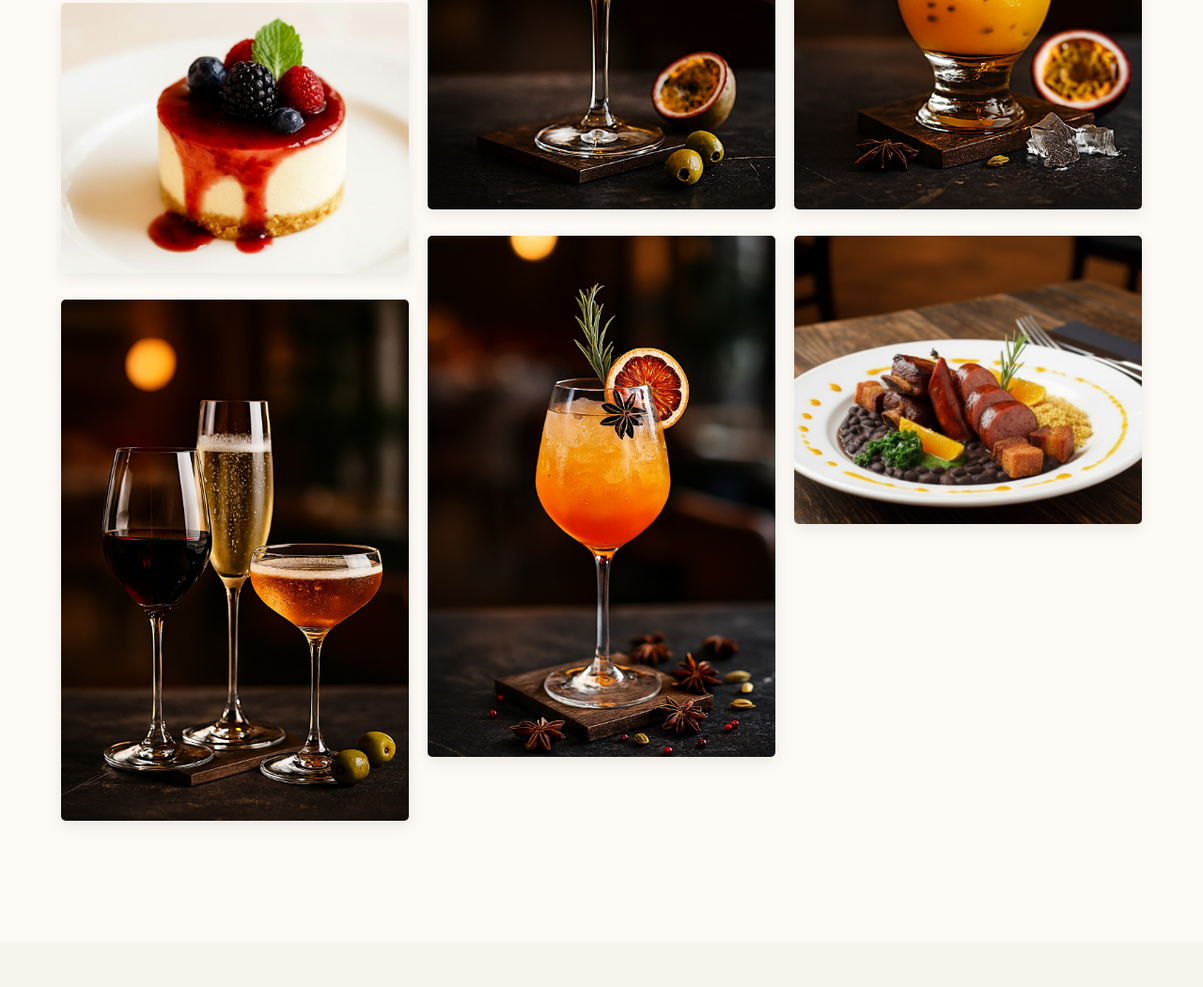
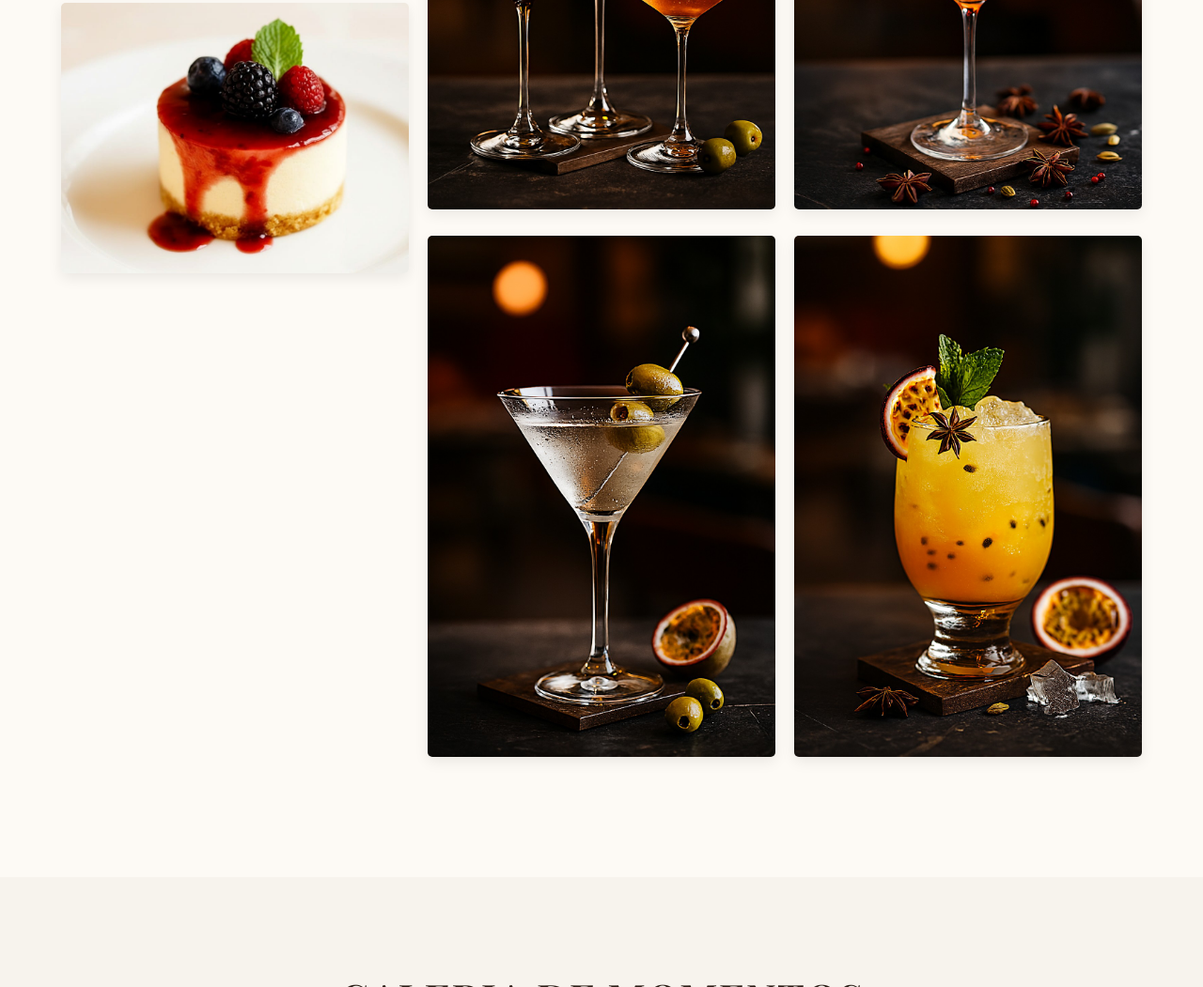
Before and after one commit to Kranus37/maisonbuffet, a plain HTML site: page index.html in a window 1280 px wide. Shown: the part 3272-4323 px from the top of the page at 94% size. Drawn offline with nearby package versions, Linux system fonts and the light colour scheme.

Commit message:
Update index.html

```diff
--- a/index.html
+++ b/index.html
@@ -544,8 +544,6 @@
                         <div class="dish-item"><img src="imagens/martini.jpeg" alt="Drink Martini em Evento"></div>
                         <div class="dish-item"><img src="imagens/coquetel.jpeg" alt="Coquetel de Frutas Gourmet"></div>
                         <div class="dish-item"><img src="imagens/caipirinha.jpeg" alt="Caipirinha Gourmet de Maracujá"></div>
-                        <div class="dish-item"><img src="imagens/feijoada.jpeg" alt="Prato Gourmet de Feijoada"></div>
-
                     </div>
 
                 </div>
```
